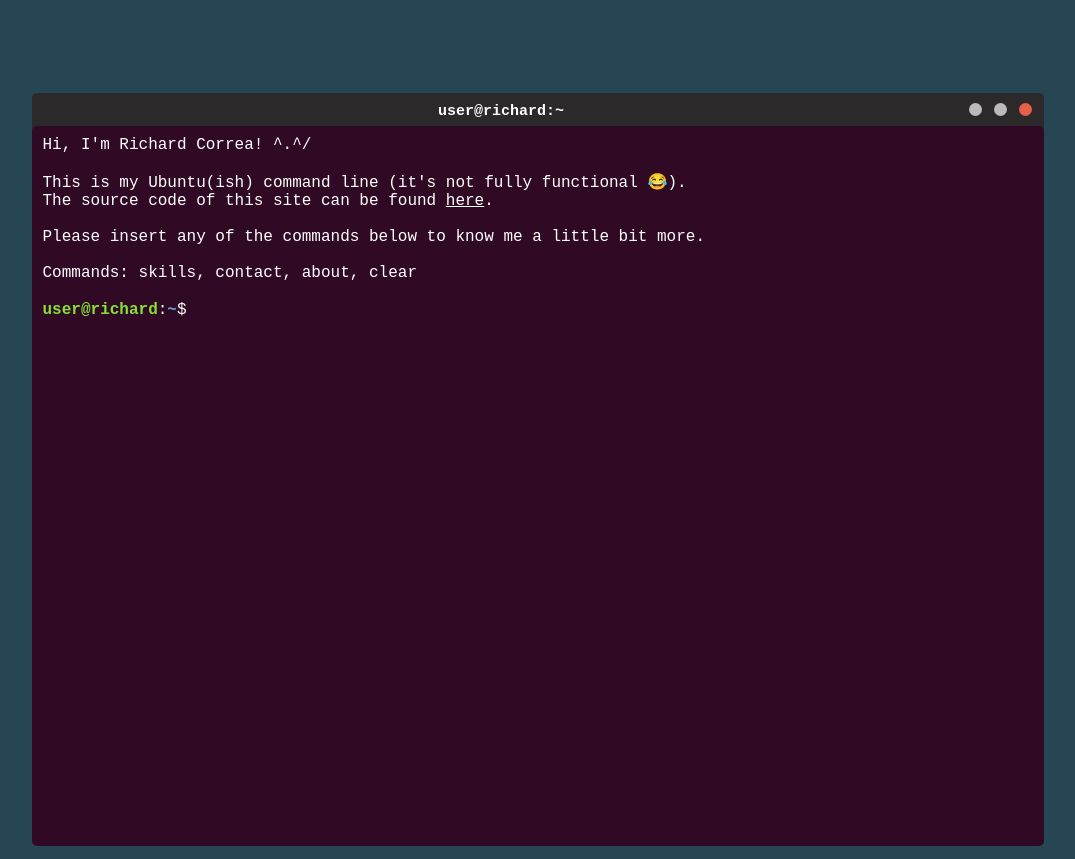
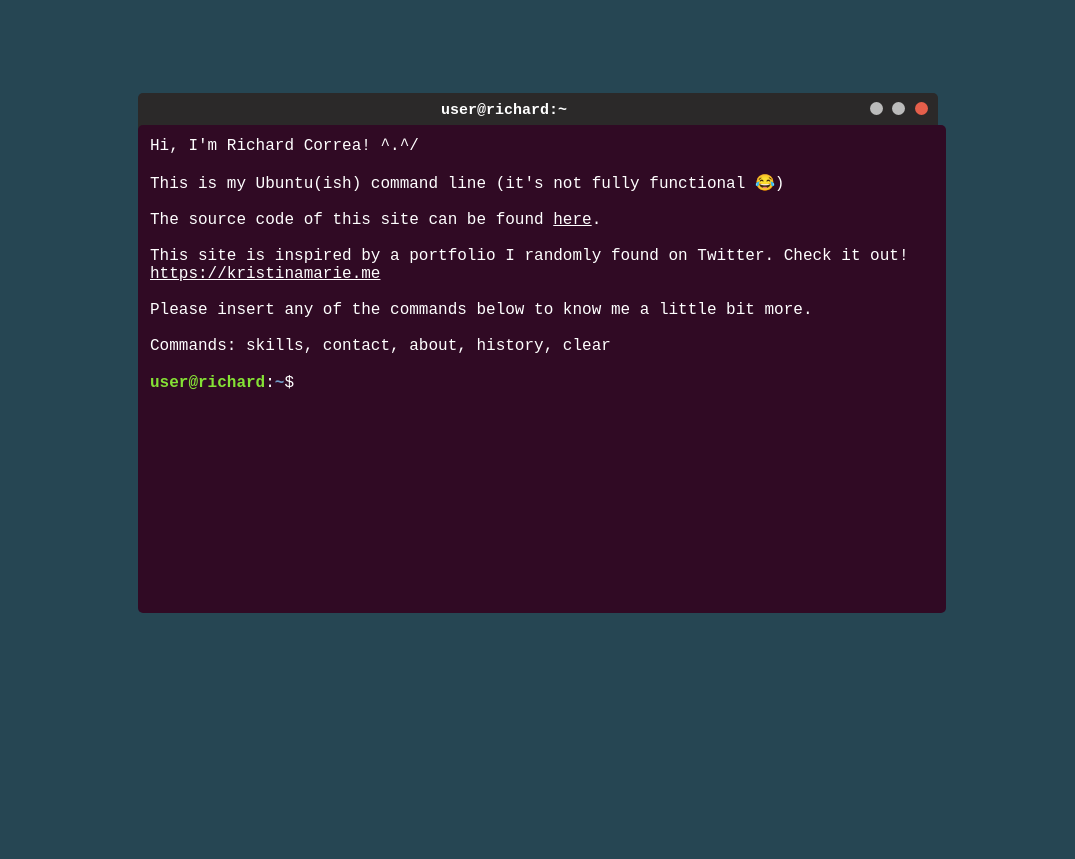
Before and after one commit to potchi23/portfolio, a Flask app: page / in a window 1280 px wide. Shown: the whole page, without its empty margins (102-1177 px from the left). After the commit the page ends 613 px from the top, so only its background shows below. Run offline with Flask 2, Linux system fonts and the light colour scheme.

Commit message:
Some little changes

```diff
--- a/app.py
+++ b/app.py
@@ -11,47 +11,66 @@ def index():
 @app.route('/terminal', methods=['GET'])
 def command():
     status = 404
+
     if request.method == 'GET':
         command = request.args.get('command')
-
-        data=''
+        response=''
 
         if (len(command) == 0):
             status = 200
 
-        elif(command == 'clear'):
-            with open('templates/components/welcome.html', 'r') as welcome:
-                data += welcome.read()
+        else:
+            command = command.split()[0]
+            history.append(command)
 
-            status = 302
+            if(command == 'ls' or command == 'cd'):
+                with open('templates/components/no_directory.html', 'r') as no_directory:
+                    response += no_directory.read()
 
-        elif(command == 'about'):
-            with open('templates/components/about.html', 'r') as about:
-                data += about.read()
+                status = 200
 
-            status = 200
+            elif(command == 'history'):
+                response += '<p>'
 
-        elif(command == 'contact'):
-            with open('templates/components/contact.html', 'r') as about:
-                data += about.read()
+                for h in history:
+                    response += h + '</br>'
 
-            status = 200
+                response += '</p>'
 
-        elif(command == 'skills'):
-            with open('templates/components/skills.html', 'r') as about:
-                data += about.read()
+                status = 200
 
-            status = 200
+            elif(command == 'clear'):
+                with open('templates/components/welcome.html', 'r') as welcome:
+                    response += welcome.read()
 
-        else:
-            data += '<p>-bash: ' + html.escape(command) + ': command not found</p>'
+                status = 302
 
-            status = 200
+            elif(command == 'about'):
+                with open('templates/components/about.html', 'r') as about:
+                    response += about.read()
+
+                status = 200
+
+            elif(command == 'contact'):
+                with open('templates/components/contact.html', 'r') as contact:
+                    response += contact.read()
+
+                status = 200
+
+            elif(command == 'skills'):
+                with open('templates/components/skills.html', 'r') as skills:
+                    response += skills.read()
+
+                status = 200
+
+            else:
+                response += '<p>-bash: ' + html.escape(command) + ': command not found</p>'
+
+                status = 200
 
         with open('templates/components/command-line.html', 'r') as command_line:
-                data += command_line.read()
+            response += command_line.read()
 
-        response = data
         return response, status
 
 
@@ -68,4 +87,6 @@ class FlaskConfig:
 if __name__ == '__main__':
     app.config.from_object(FlaskConfig())
 
+    history = []
+
     app.run(host='0.0.0.0', port=5000)
--- a/static/styles/styles.css
+++ b/static/styles/styles.css
@@ -18,11 +18,14 @@ h1{
     margin-top: 1%;
 
     background-color: #2B2929;
-    position: relative;
     border-radius: 5px;
 
     width: 80%;
-    height: 45rem;
+    height: 30rem;
+
+    max-width: 50rem;
+    max-height: 30rem;
+
     padding-top: 5px
 }
 
@@ -49,7 +52,7 @@ h1{
     background-color: #bbb;
     border-radius: 50%;
     display: inline-block;
-    margin-right: 2px;
+    margin: 0px;
 }
 
 .window .window-head .window-buttons #exit{
@@ -69,6 +72,8 @@ h1{
     overflow: scroll;
     overflow-x: hidden;
     margin-top:5px;
+
+    padding:0.5%;
 }
 
 .window .terminal .terminal-content {
--- a/templates/components/contact.html
+++ b/templates/components/contact.html
@@ -5,7 +5,4 @@
     <p><a href="https://www.linkedin.com/in/richard-correa-mercado/">LinkedIn </a></p>
     <p><a href="https://github.com/potchi23">GitHub </a></p>
     <p><a href="https://atiqueteimporta.tk">A ti que te importa</a></p>
-
-
-
 </div>
--- /dev/null
+++ b/templates/components/no_directory.html
@@ -0,0 +1,3 @@
+<p>
+    Your muscle memory might have brought you here, but this terminal is not that sophisticated to manage directories &#x1f972;
+</p>
--- a/templates/components/skills.html
+++ b/templates/components/skills.html
@@ -5,5 +5,4 @@
     <p><b>Other tools</b>: Docker, VirtualBox, Elasticsearch, Kibana</p>
 
     <p>And of course... Googling</p>
-
 </div>
--- a/templates/index.html
+++ b/templates/index.html
@@ -32,13 +32,14 @@
                     <div>
                         Hi, I'm Richard Correa! ^.^/</br></br>
 
-                        This is my Ubuntu(ish) command line (it's not fully functional &#x1F602;). </br>
+                        This is my Ubuntu(ish) command line (it's not fully functional &#x1F602;) </br></br>
 
                         The source code of this site can be found <a href="https://github.com/potchi23/portfolio">here</a>. </br></br>
+                        This site is inspired by a portfolio I randomly found on Twitter. Check it out! <a href="https://kristinamarie.me">https://kristinamarie.me</a></br></br>
 
                         Please insert any of the commands below to know me a little bit more.</br></br>
 
-                        Commands: skills, contact, about, clear</br></br>
+                        Commands: skills, contact, about, history, clear</br></br>
                     </div>
 
                     <div>
```
Also changed, not shown: templates/components/welcome.html (+4 -3 lines).
